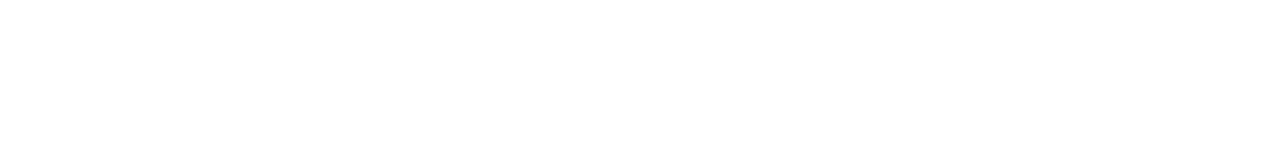
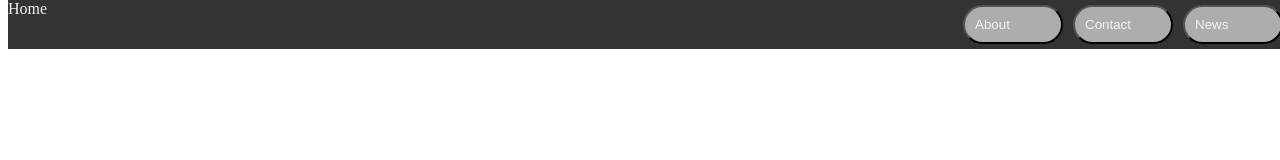
Before and after one commit to jonobrien23/freeCodeCamp, a plain HTML site: page index.html in a window 1280 px wide. Drawn offline with Linux system fonts and the light colour scheme.

Commit message:
Added basic frame for the static top navigation menu

```diff
--- a/index.html
+++ b/index.html
@@ -1,12 +1,25 @@
 <!DOCTYPE html>
 <html lang="en">
+
 <head>
     <meta charset="UTF-8">
     <meta name="viewport" content="width=device-width, initial-scale=1.0">
     <meta http-equiv="X-UA-Compatible" content="ie=edge">
-    <title>Document</title>
+    <title>Profile Page</title>
+    <link rel="stylesheet" type="text/css" href="styles/styles.css">
+
 </head>
+
 <body>
+    <div class="navbar">
+        <a class="active" href="#home">Home</a>
+        <div class="topnav-right">
+            <button class="navBtn"><a href="#news">News</a></button>
+            <button class="navBtn"><a href="#contact">Contact</a></button>
+            <button class="navBtn"><a href="#about">About</a></button>
+        </div>
+    </div>
 
 </body>
+
 </html>
--- a/styles/styles.css
+++ b/styles/styles.css
@@ -0,0 +1,37 @@
+ /* The navigation bar */
+ .navbar {
+    overflow: hidden;
+    background-color: #333;
+    position: fixed; /* Set the navbar to fixed position */
+    top: 0; /* Position the navbar at the top of the page */
+    width: 100%; /* Full width */
+}
+
+/* Links inside the navbar */
+.navbar a {
+    float: left;
+
+    color: #f2f2f2;
+
+    text-decoration: none;
+}
+
+/* Change background on mouse-over
+.navbar a:hover {
+    background: #ddd;
+    color: black;
+} */
+
+/* Main content */
+.main {
+    margin-top: 30px; /* Add a top margin to avoid content overlay */
+}
+
+.navbar .navBtn{
+    border-radius: 25px;
+    background-color: rgba(255, 255, 255, 0.6);
+    float: right;
+    margin: 5px;
+    padding: 10px;
+    width: 100px;
+}
```
